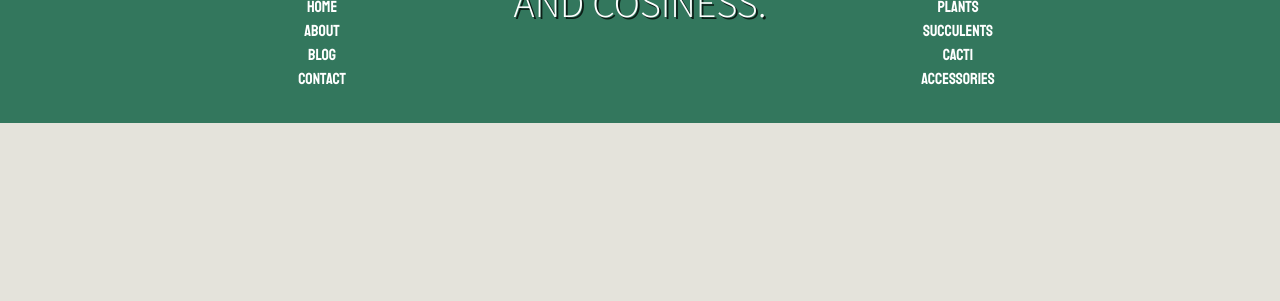
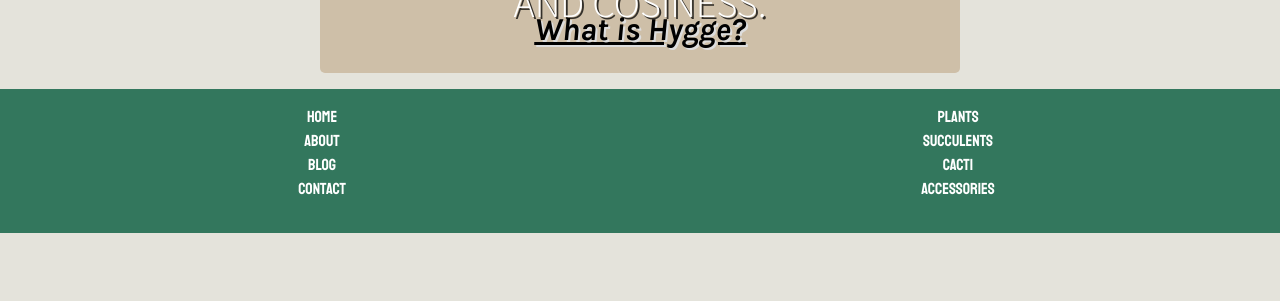
Before and after one commit to nickassafkirk/hygge_houseplants, a Django app: template index/templates/index/index.html in a window 1280 px wide. Shown: the part 499-800 px from the top of the page. Run offline with Django 3.2, Linux system fonts and the light colour scheme; the template is opened without the code that fills it, so the values that code supplies are empty.

Commit message:
Add hygge contextual information

```diff
--- /dev/null
+++ b/index/templates/index/includes/hygge.html
@@ -0,0 +1,10 @@
+<div class="container-fluid my-3 info-container">
+    <div class="row">
+        <div class="col-10 offset-1 text-center" id="hygge-what">
+            <h2>What is Hygge?</h2>
+        </div>
+        <div class="col-10 offset-1 text-center" id="hygge-is">
+            <p><span>Hygge (pronounced hoo-gah):</span> a Danish word that describes instilling a feeling of wellbeing and cosiness.</p>
+        </div>
+    </div>
+</div>
--- a/index/templates/index/index.html
+++ b/index/templates/index/index.html
@@ -6,4 +6,17 @@
 
 {% block content %}
 {% include 'index/includes/hero_image.html' %}
+
+{% include 'index/includes/hygge.html' %}
 {% endblock %}
+
+{% block footerjs %}
+<script type="text/javascript">
+
+    $('#hygge-what:parent').click(function(){
+        $('#hygge-is').toggle()
+    })
+
+
+</script>
+{% endblock %}
--- a/static/css/style.css
+++ b/static/css/style.css
@@ -131,6 +131,30 @@ footer a{
     padding: 0.5rem;
 }
 
+/* Hygge Info Box */
+
+.info-container {
+    width: 50%;
+    margin: 0 auto;
+    background: #cebfa8;
+    color: #000;
+    border-radius: 5px;
+    padding: 1rem;
+}
+
+#hygge-what {
+    font-family: var(--hygge);
+    text-shadow: 2px 2px #ddd;
+    text-decoration: underline;
+}
+
+#hygge-is {
+    display: none;
+    margin-top: 0.25rem;
+    font-family: var(--head);
+    font-size: 1.2rem;
+}
+
 .hero-image-text span {
     font-family: var(--hygge);
 }
--- a/templates/base.html
+++ b/templates/base.html
@@ -22,6 +22,7 @@
     {% endblock %}
 
     {% block headjs %}
+    <script src="https://code.jquery.com/jquery-3.6.0.min.js" integrity="sha256-/xUj+3OJU5yExlq6GSYGSHk7tPXikynS7ogEvDej/m4=" crossorigin="anonymous"></script>
     <script src="https://cdn.jsdelivr.net/npm/bootstrap@5.0.2/dist/js/bootstrap.bundle.min.js" integrity="sha384-MrcW6ZMFYlzcLA8Nl+NtUVF0sA7MsXsP1UyJoMp4YLEuNSfAP+JcXn/tWtIaxVXM" crossorigin="anonymous"></script>
     {% endblock %}
 
```
